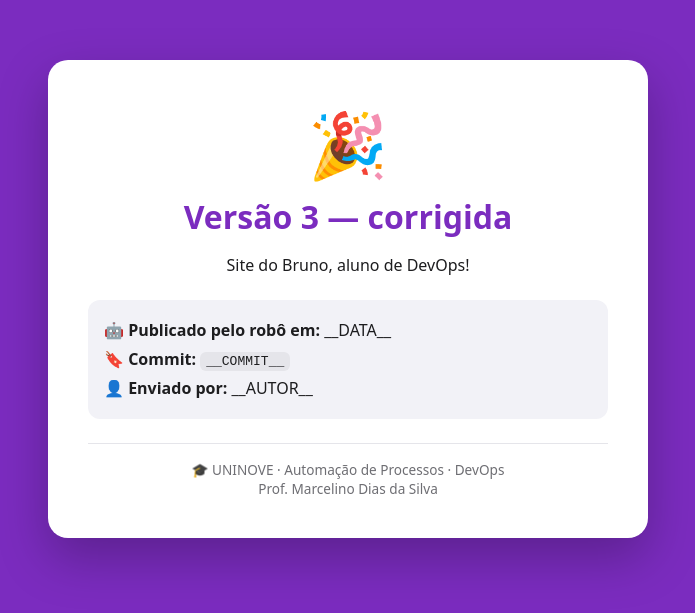
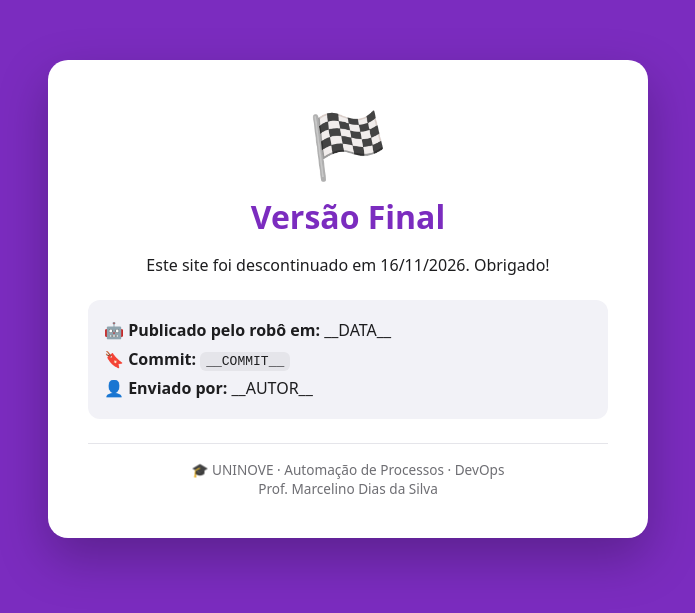
Before and after one commit to alzolansk/devops-lab, a plain HTML site: page index.html in a window 1280 px wide. Shown: the part 117-730 px from the top of the page, without its empty margins (292-987 px from the left). Drawn offline with Linux system fonts and the light colour scheme.

Commit message:
Versão Final - fim de vida
Co-Authored-By: Claude Opus 5.5 <noreply@anthropic.com>
Claude-Session: https://claude.ai/code/session_01M8zcpVUQMx9SMV8PozroUv

```diff
--- a/index.html
+++ b/index.html
@@ -3,7 +3,7 @@
 <head>
   <meta charset="UTF-8">
   <meta name="viewport" content="width=device-width, initial-scale=1.0">
-  <title>Meu site - Versão 3 — corrigida</title>
+  <title>Meu site - Versão Final</title>
   <style>
     body {
       margin: 0;
@@ -40,9 +40,9 @@
 </head>
 <body>
   <main class="cartao">
-    <div class="emoji">🎉</div>
-    <h1>Versão 3 — corrigida</h1>
-    <p>Site do Bruno, aluno de DevOps!</p>
+    <div class="emoji">🏁</div>
+    <h1>Versão Final</h1>
+    <p>Este site foi descontinuado em 16/11/2026. Obrigado!</p>
     <div class="versao">
       🤖 <strong>Publicado pelo robô em:</strong> __DATA__<br>
       🔖 <strong>Commit:</strong> <code>__COMMIT__</code><br>
```
Also changed, not shown: 1 other file.
